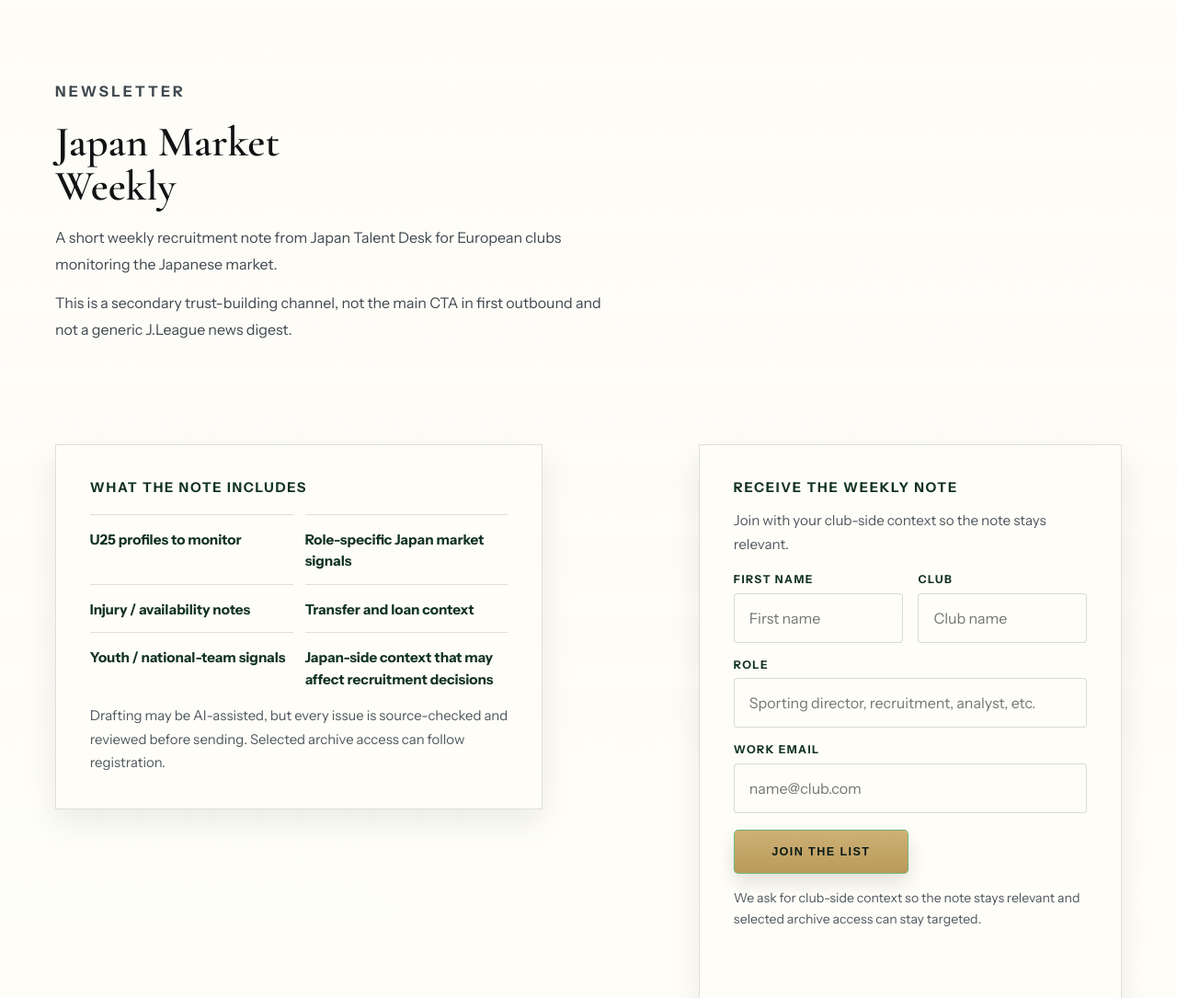
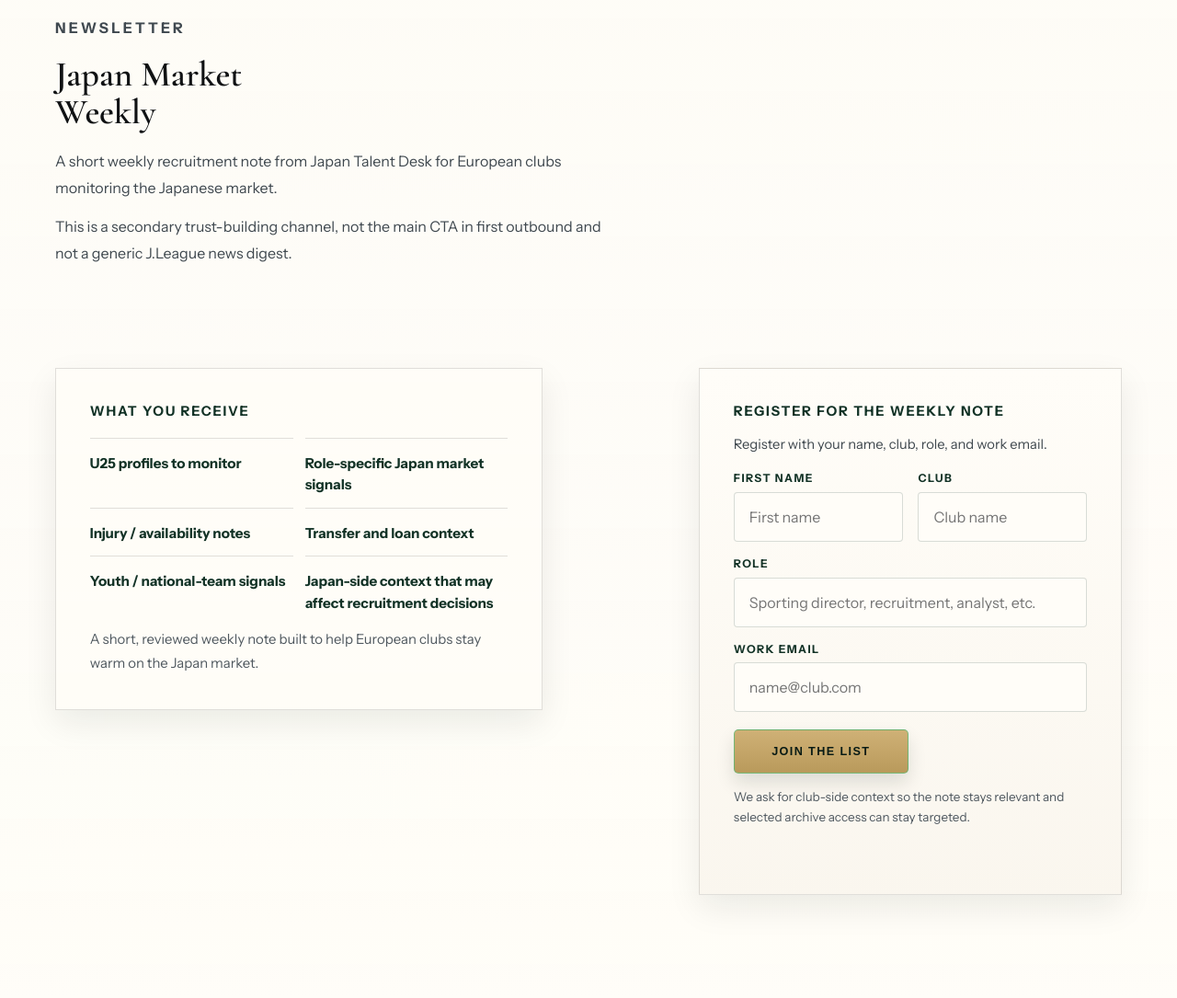
Before and after one commit to asfsei3/Japan-Talent-Desk, a website: page index.html in a window 1280 px wide. Shown: the part 4520-5605 px from the top of the page at 92% size. Drawn offline with nearby package versions, Linux system fonts and the light colour scheme.

Commit message:
Polish newsletter section copy and layout

```diff
--- a/index.html
+++ b/index.html
@@ -185,7 +185,7 @@
         <div class="container archive-preview-stack">
           <div class="section-heading archive-section-heading">
             <p class="eyebrow">Selected Archive Preview</p>
-            <h2 id="archive-preview-title">A short preview of how the note reads.</h2>
+            <h2 id="archive-preview-title">A short preview of the note format.</h2>
             <p>
               Registration comes first. Selected archive access can follow later.
             </p>
@@ -229,7 +229,7 @@
           </div>
           <div class="newsletter-panel">
             <div class="newsletter-panel-copy">
-              <p class="newsletter-cta">What the note includes</p>
+              <p class="newsletter-cta">What you receive</p>
               <ul class="focus-list" aria-label="Japan Market Weekly content">
                 <li>U25 profiles to monitor</li>
                 <li>Role-specific Japan market signals</li>
@@ -239,13 +239,13 @@
                 <li>Japan-side context that may affect recruitment decisions</li>
               </ul>
               <p class="newsletter-note">
-                Drafting may be AI-assisted, but every issue is source-checked and reviewed before sending. Selected archive access can follow registration.
+                A short, reviewed weekly note built to help European clubs stay warm on the Japan market.
               </p>
             </div>
             <div class="newsletter-form-card">
-              <p class="newsletter-cta">Receive the weekly note</p>
+              <p class="newsletter-cta">Register for the weekly note</p>
               <p class="newsletter-form-intro">
-                Join with your club-side context so the note stays relevant.
+                Register with your name, club, role, and work email.
               </p>
               <form class="newsletter-form" id="newsletter-form" novalidate>
                 <div class="newsletter-form-grid">
--- a/styles.css
+++ b/styles.css
@@ -387,6 +387,12 @@ h1 {
   max-width: 680px;
 }
 
+.archive-section-heading h2,
+.newsletter-section-heading h2 {
+  font-size: clamp(1.88rem, 3vw, 2.72rem);
+  line-height: 1.08;
+}
+
 .archive-preview-panel {
   display: grid;
   grid-template-columns: minmax(0, 1.12fr) minmax(300px, 0.88fr);
@@ -550,6 +556,8 @@ h1 {
 .newsletter-form-card {
   max-width: 460px;
   justify-self: end;
+  background:
+    linear-gradient(180deg, rgba(255, 253, 248, 0.98), rgba(250, 246, 238, 0.98));
 }
 
 .newsletter-panel-copy .focus-list {
@@ -567,9 +575,9 @@ h1 {
 
 .newsletter-form-intro {
   margin-top: 0.9rem;
-  color: var(--muted);
-  font-size: 0.95rem;
-  line-height: 1.68;
+  color: var(--muted-strong);
+  font-size: 0.92rem;
+  line-height: 1.64;
 }
 
 .newsletter-form {
@@ -643,7 +651,7 @@ h1 {
 .newsletter-form-help,
 .newsletter-form-status {
   margin-top: 0.9rem;
-  font-size: 0.88rem;
+  font-size: 0.84rem;
   line-height: 1.65;
 }
 
```
